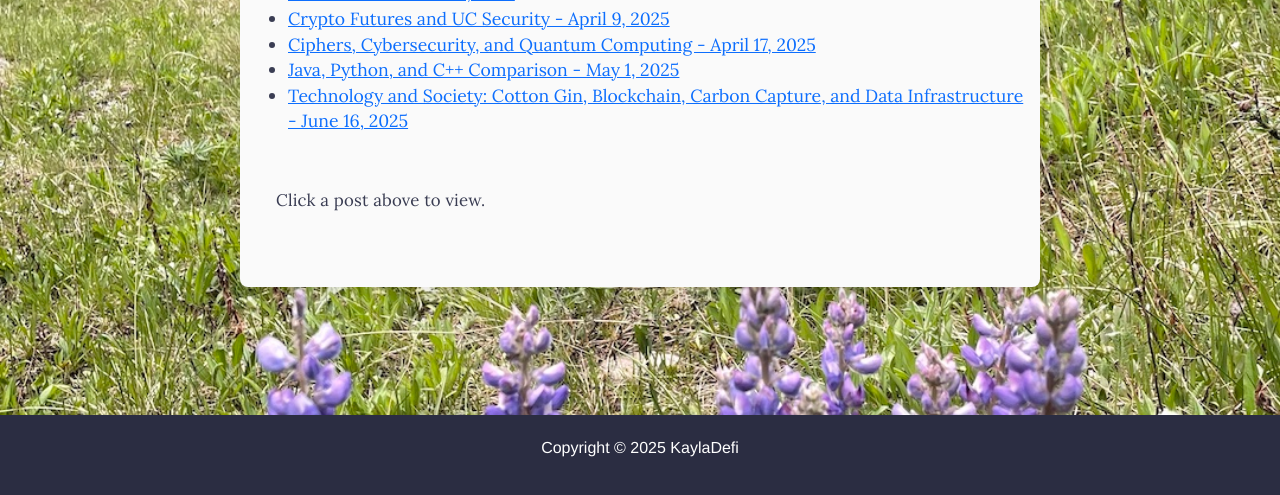
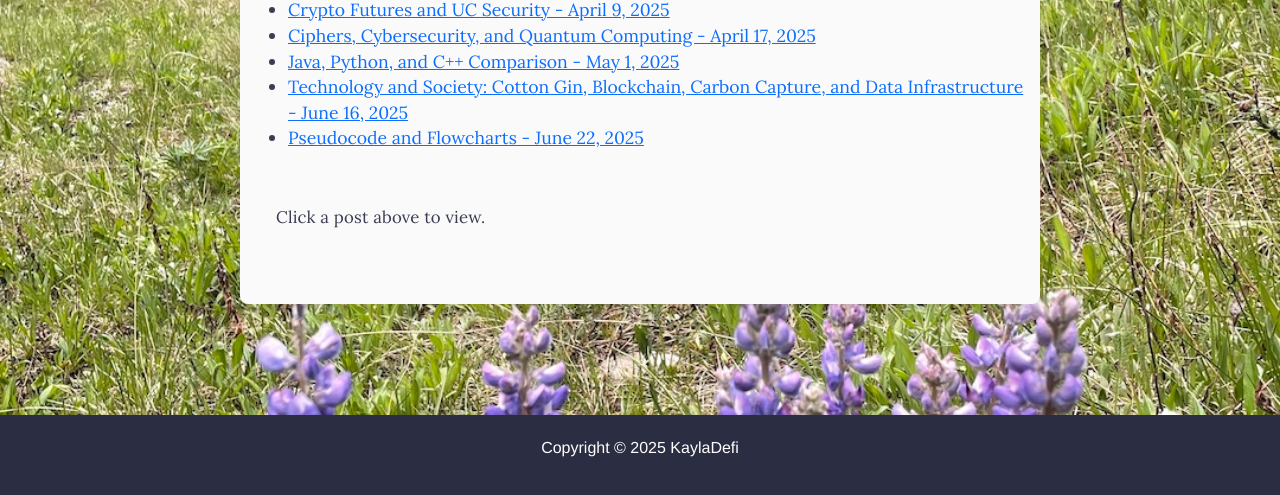
Before and after one commit to KaylaDefi/KaylaDefi.github.io, a plain HTML site: page blog.html in a window 1280 px wide. Shown: the part 303-798 px from the top of the page. Drawn offline with nearby package versions, Linux system fonts and the light colour scheme; a web font is replaced by a local one.

Commit message:
new blog post

```diff
--- a/blog.html
+++ b/blog.html
@@ -66,6 +66,7 @@
         <li><a href="blog.html#Cipher-History.md">Ciphers, Cybersecurity, and Quantum Computing - April 17, 2025</a></li>
         <li><a href="blog.html#Java-Python-C++.md">Java, Python, and C++ Comparison - May 1, 2025</a></li>
         <li><a href="blog.html#technology_and_society.md">Technology and Society: Cotton Gin, Blockchain, Carbon Capture, and Data Infrastructure - June 16, 2025</a></li>
+        <li><a href="blog.html#pseudocode-flowchart.md">Pseudocode and Flowcharts - June 22, 2025</a></li>
         <!-- Add more posts here -->
       </ul>
 
```
Also changed, not shown: images/flowchart.png (added), 2 other files.
